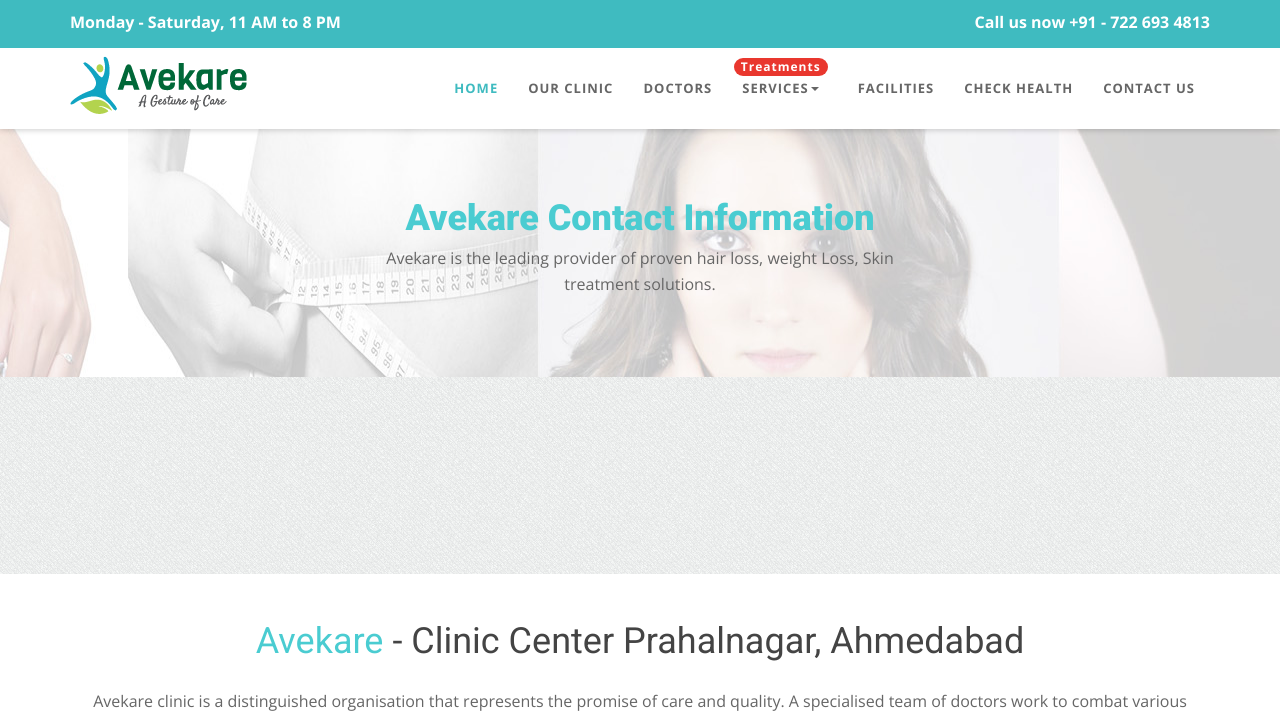
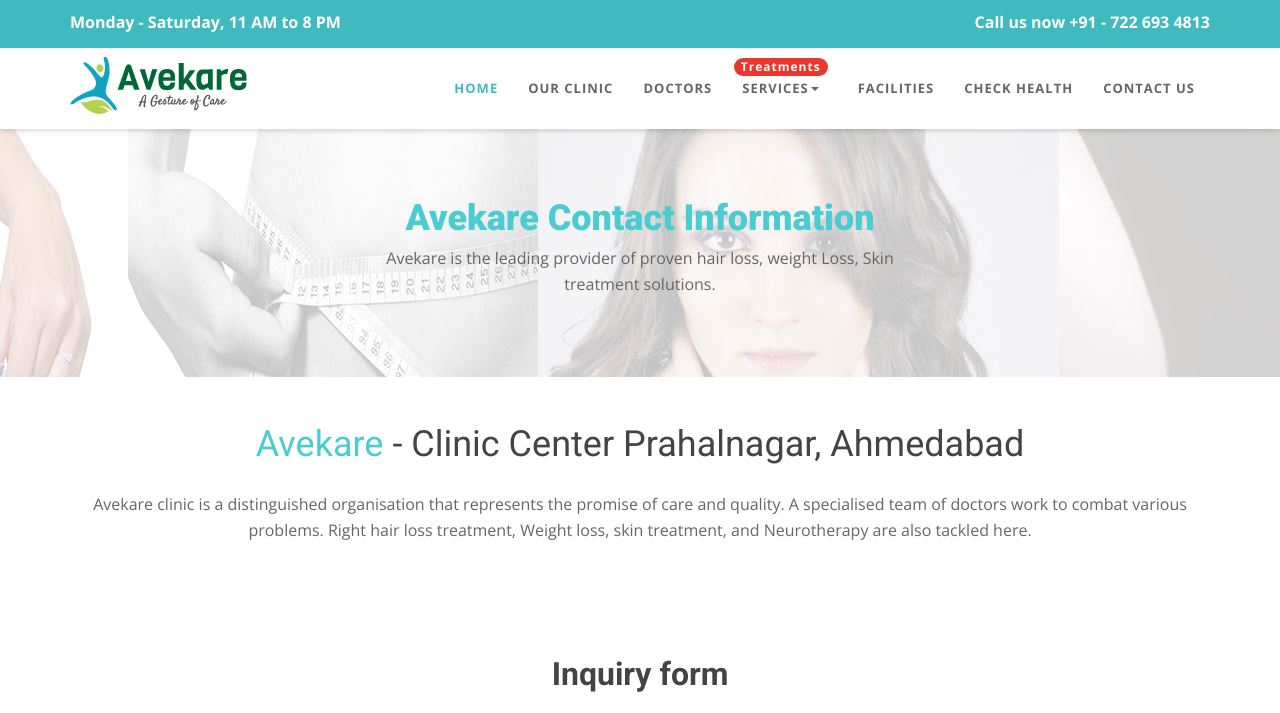
Before and after one commit to AgentAtari/Avekare, a plain HTML site: page contact.html in a window 1280 px wide. Shown: the top 713 px of the page. Drawn offline with nearby package versions, Linux system fonts and the light colour scheme; a script that the page names is missing.

Commit message:
contact page height changes

```diff
--- a/contact.html
+++ b/contact.html
@@ -99,7 +99,7 @@
 
 
 	<!-- Section: intro -->
-    <section id="intro" class="intro" >
+    <section id="intro2" class="intro2" >
 		<div class="intro-content" >
 			<div class="container">
 				<div class="row" style="margin: auto; width: 50%; text-align: center;>
```
